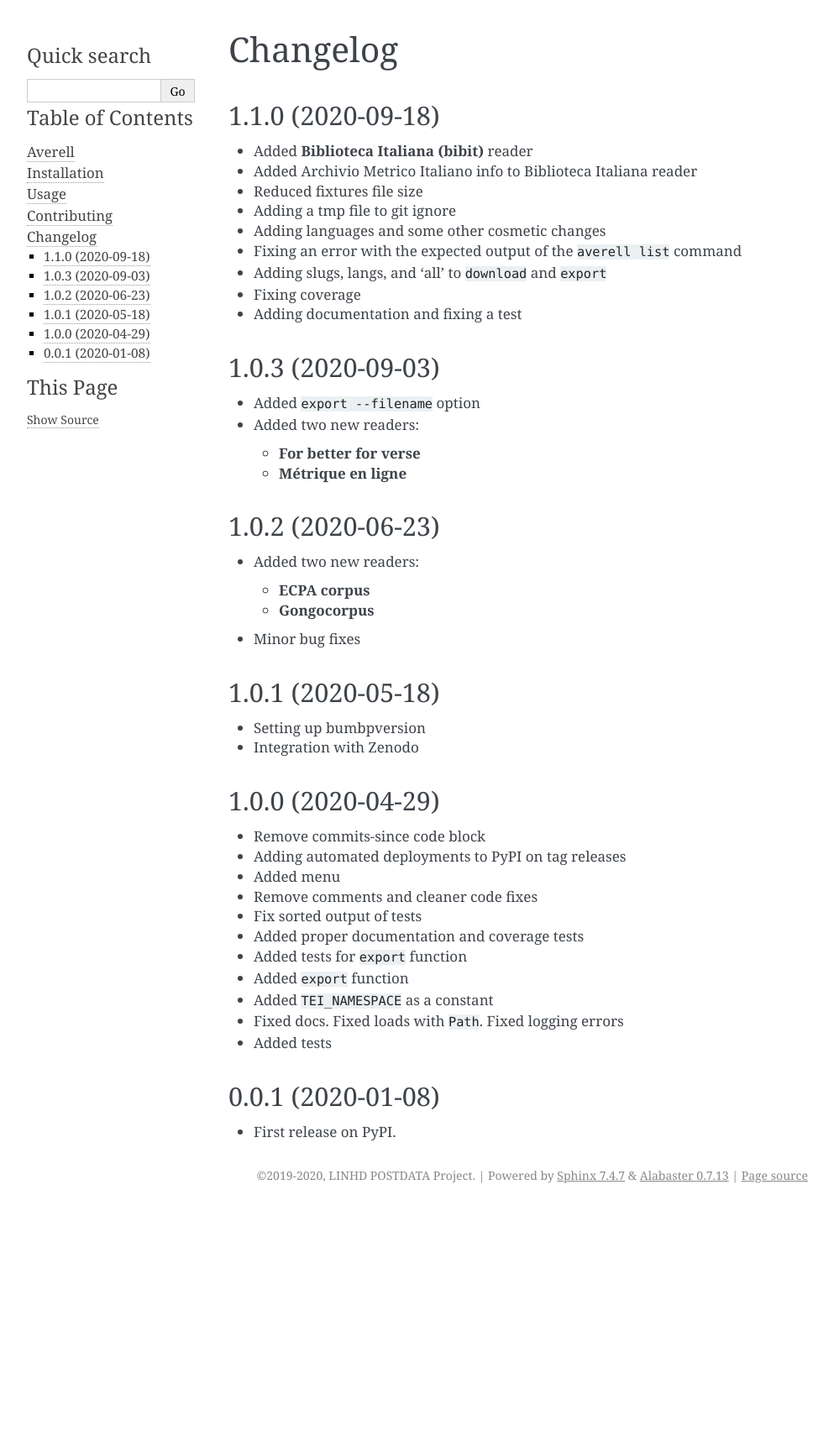
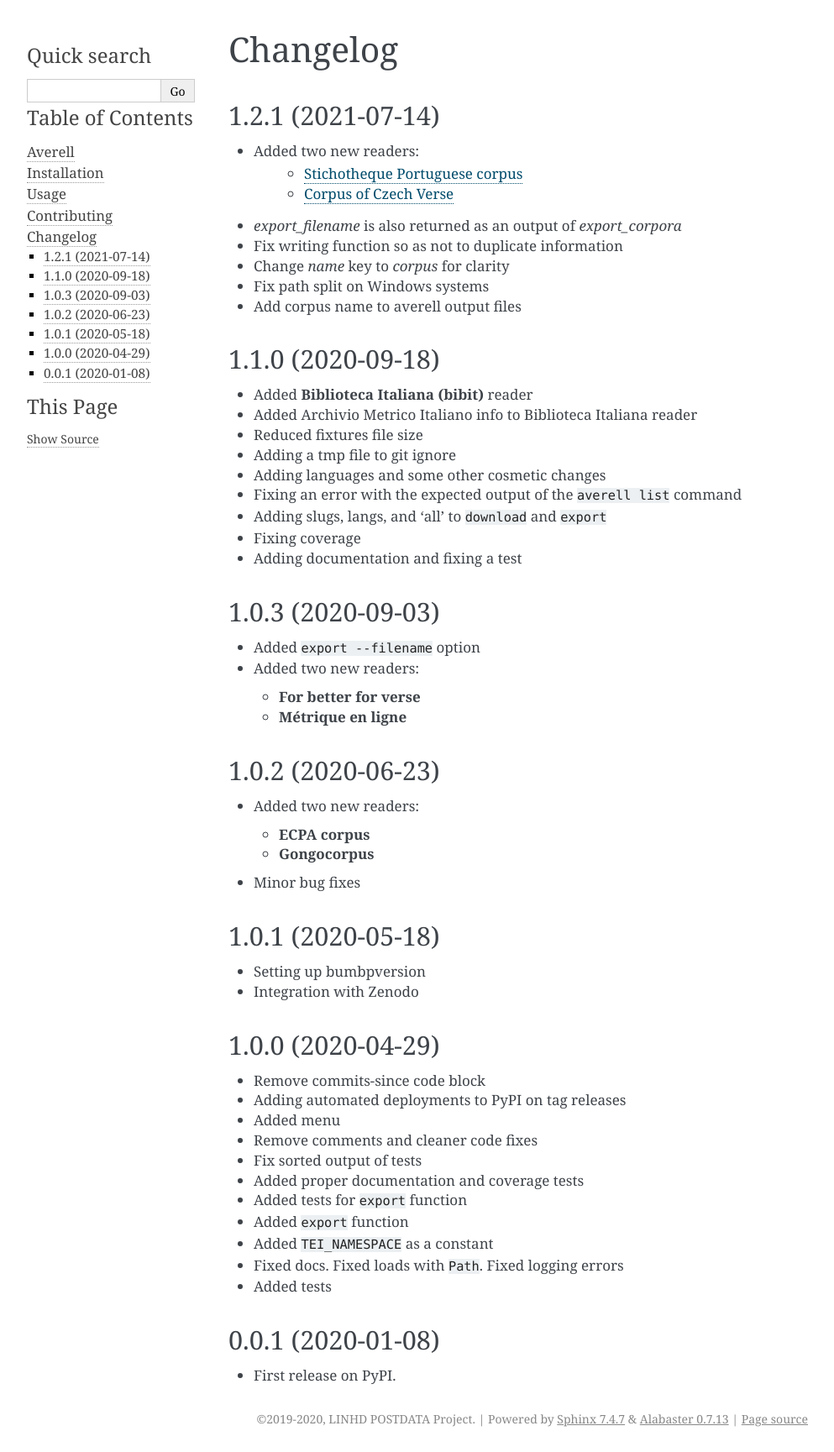
Before and after one commit to linhd-postdata/averell, a Sphinx documentation site: the page built from docs/changelog.rst, in a window 1280 px wide. Shown: the whole page at 84% size, without its empty margins (148-1141 px from the left). Built offline with Sphinx 7.4.7, drawn with Linux system fonts in a browser that asks for light colours; pages that are not in the unit, such as notebooks, are missing from menus; before the commit the page ends 1439 px from its top, so only the background shows below that.

Commit message:
Bump version: 1.1.0 → 1.2.1

```diff
--- a/CHANGELOG.rst
+++ b/CHANGELOG.rst
@@ -2,6 +2,18 @@
 Changelog
 =========
 
+
+1.2.1 (2021-07-14)
+------------------
+
+* Added two new readers:
+    * `Stichotheque Portuguese corpus <https://gitlab.com/stichotheque/stichotheque-pt>`_
+    * `Corpus of Czech Verse <https://github.com/versotym/corpusCzechVerse/>`_
+* `export_filename` is also returned as an output of `export_corpora`
+* Fix writing function so as not to duplicate information
+* Change `name` key to `corpus` for clarity
+* Fix path split on Windows systems
+* Add corpus name to averell output files
 
 1.1.0 (2020-09-18)
 ------------------
--- a/docs/conf.py
+++ b/docs/conf.py
@@ -20,7 +20,7 @@ project = 'averell'
 year = '2019-2020'
 author = 'LINHD POSTDATA Project'
 copyright = '{0}, {1}'.format(year, author)
-version = release = '1.2.0'
+version = release = '1.2.1'
 
 pygments_style = 'trac'
 templates_path = ['.']
--- a/setup.cfg
+++ b/setup.cfg
@@ -1,5 +1,5 @@
 [bumpversion]
-current_version = 1.2.0
+current_version = 1.2.1
 commit = True
 tag = True
 
--- a/setup.py
+++ b/setup.py
@@ -25,7 +25,7 @@ def read(*names, **kwargs):
 
 setup(
     name='averell',
-    version='1.2.0',
+    version='1.2.1',
     license='Apache-2.0',
     description='Corpora downloader and reader for Spanish sources',
     long_description='%s\n%s' % (
--- a/src/averell/__init__.py
+++ b/src/averell/__init__.py
@@ -1 +1 @@
-__version__ = '1.2.0'
+__version__ = '1.2.1'
```
